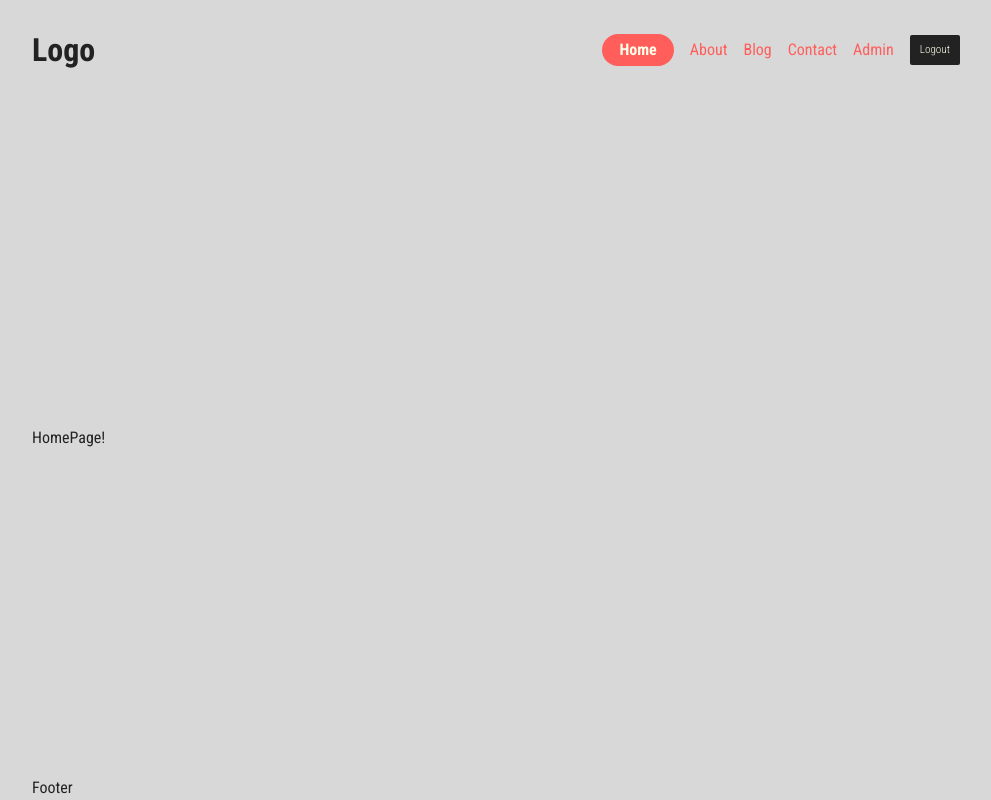
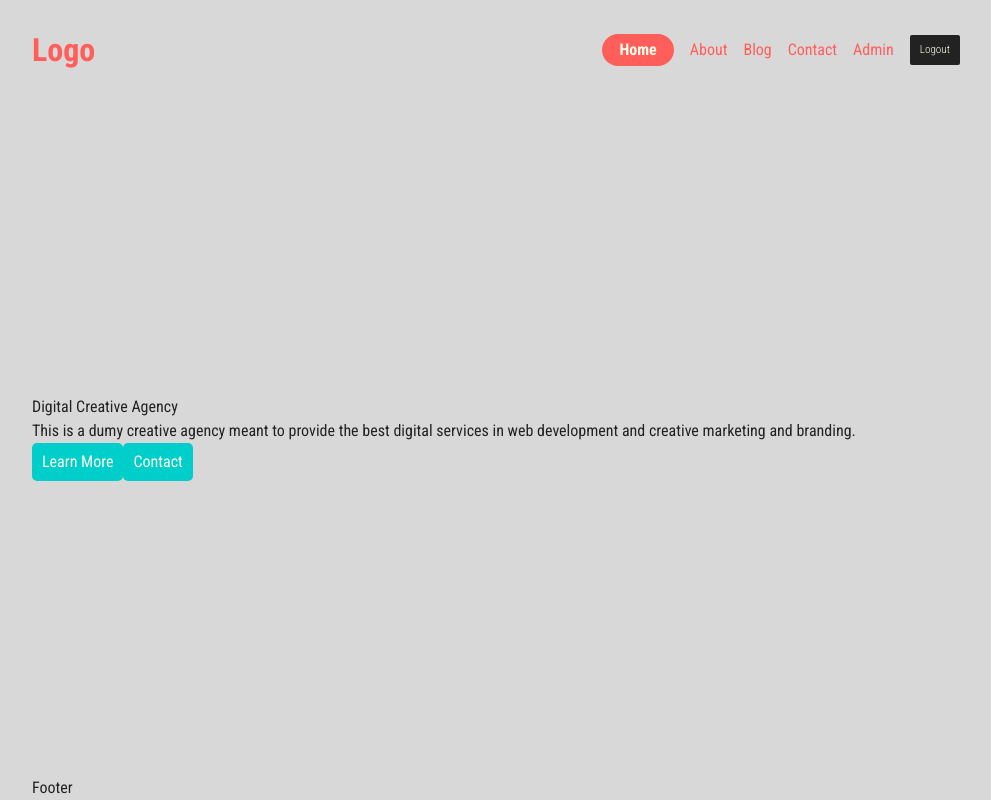
Before and after one commit to DezmenSykes/nextjs-stack-starter, a Next.js app: page / in a window 1280 px wide. Shown: the whole page, without its empty margins (144-1135 px from the left). Built offline with nearby package versions, Linux system fonts and the light colour scheme.

Commit message:
Fixed the pexels image proxy and started markup for homepage.

```diff
--- a/app/about/page.jsx
+++ b/app/about/page.jsx
@@ -3,7 +3,7 @@ import Image from "next/image"
 const AboutPage = () => {
     return (
       <div>
-        <Image src="/about.png" alt="" width={500} height={500} />
+        <Image src="https://images.pexels.com/photos/1262302/pexels-photo-1262302.jpeg" alt="" width={500} height={500} />
       </div>
     )
   }
--- /dev/null
+++ b/app/home.module.css
@@ -0,0 +1,11 @@
+.container{
+
+}
+
+.textContainer{
+
+}
+
+.imgContainer{
+
+}
--- a/app/page.tsx
+++ b/app/page.tsx
@@ -1,6 +1,21 @@
+import styles from './home.module.css'
+
 const HomePage = () => {
   return (
-    <h1>HomePage!</h1>
+    <div className={styles.container}>
+      <div className={styles.textContainer}>
+        <h1>Digital Creative Agency</h1>
+        <p>This is a dumy creative agency meant to provide the best digital services in web development and creative marketing and branding.</p>
+        <div className={styles.buttons}>
+          <button>Learn More</button>
+          <button>Contact</button>
+        </div>
+        <div className={styles.brands}></div>
+      </div>
+      <div className={styles.imgContainer}>
+
+      </div>
+    </div>
   )
 }
 
--- a/components/Navbar/Navbar.jsx
+++ b/components/Navbar/Navbar.jsx
@@ -1,12 +1,13 @@
 import Links from '@/components/Navbar/Links/Links'
 import styles from './Navbar.module.css'
+import Link from 'next/link'
 
 const Navbar = () => {
     return (
         <div className={styles.container}>
-            <div className={styles.logo}>
-                <h1>Logo</h1>
-            </div>
+            <Link href="/" className={styles.logo}>
+                Logo
+            </Link>
             <div className={styles.nav_links}>
                 <Links />
             </div>
--- a/next.config.js
+++ b/next.config.js
@@ -4,7 +4,7 @@ const nextConfig = {
         remotePatterns: [
             {
                 protocol: 'https',
-                hostname: 'www.pexels.com'
+                hostname: 'images.pexels.com'
             }
         ]
     }
```
